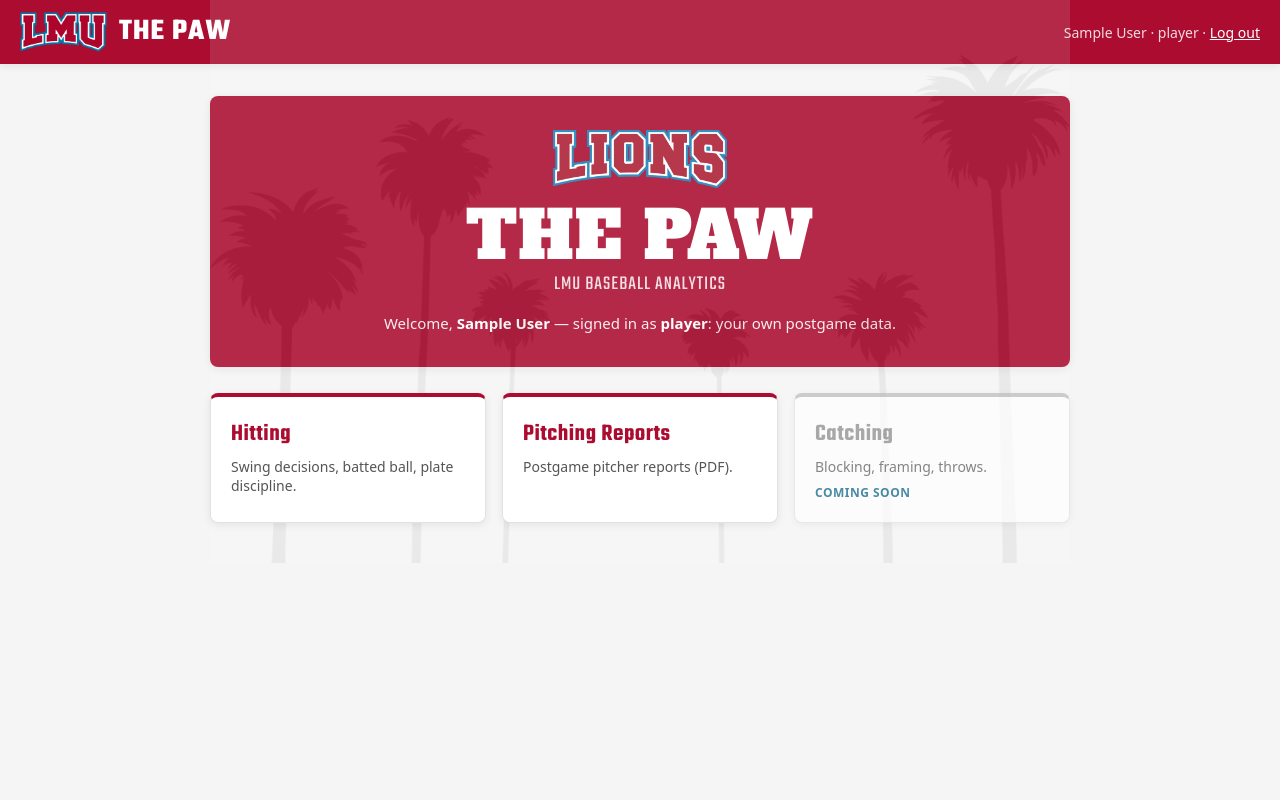
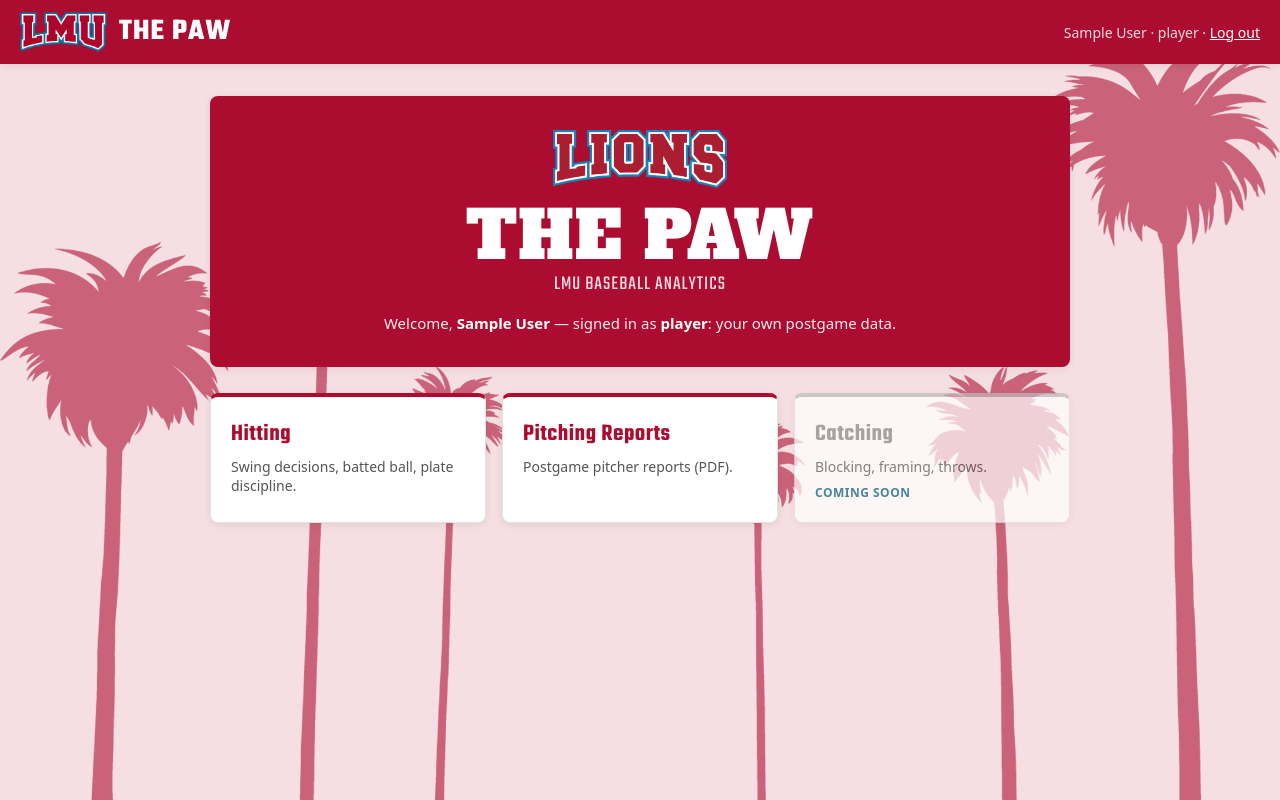
Before and after one commit to LMU-Baseball/PAW, a Flask app: page / in a window 1280 px wide. Run offline with Flask 3, Linux system fonts and the light colour scheme; the visitor is signed in with stand-in values (Sample User, id 1); parts of the project's set-up code (start-up, migrations or seed data) failed here and were passed over.

Commit message:
feat(brand): full-page light-crimson palms background + lion favicon site-wide
- base.html: body is a fixed, full-viewport light-crimson (#f5dfe3) field with a
  transparent crimson-tinted palm silhouette (palms-crimson.png) — covers every
  Jinja page (home, login, pitching), no white gaps. Lion (sun-lion) favicon.
- index.html: dropped the local palms band (now global).
- Dash hitting page: same background + favicon via index_string (it doesn't
  extend base.html).
- palms-crimson.png generated from palms.png (white keyed out, fronds → crimson).

Co-Authored-By: Claude Opus 4.8 <noreply@anthropic.com>

```diff
--- a/app/templates/base.html
+++ b/app/templates/base.html
@@ -4,6 +4,7 @@
   <meta charset="utf-8">
   <meta name="viewport" content="width=device-width, initial-scale=1">
   <title>{% block title %}The PAW — LMU Baseball{% endblock %}</title>
+  <link rel="icon" type="image/png" href="{{ url_for('static', filename='reports/lion.png') }}">
   <style>
     @font-face {
       font-family: "Teko"; font-weight: 400; font-display: swap;
@@ -28,13 +29,25 @@
     :root {
       --crimson: #AB0C2F; --crimson-dark: #8a0a26;
       --blue: #0076A5; --blue-dark: #005e84;
-      --bg: #f5f5f5; --ink: #1a1a1a;
+      --bg: #f5dfe3; --ink: #1a1a1a;
       --radius: 8px; --shadow: 0 2px 8px rgba(0,0,0,.08);
       --font-display: "Teko", system-ui, sans-serif;
       --font-marquee: "Alfa Slab One", Georgia, serif;
     }
     * { box-sizing: border-box; }
-    body { margin: 0; font-family: system-ui, sans-serif; color: var(--ink); background: var(--bg); }
+    /* Full-page light-crimson field with a subtle palm-silhouette motif. The
+       background-color always fills the page (no white gaps); the fixed palms
+       image stays anchored to the viewport bottom on every page that extends
+       this shell. */
+    body {
+      margin: 0; min-height: 100vh; font-family: system-ui, sans-serif; color: var(--ink);
+      background-color: var(--bg);
+      background-image: url("{{ url_for('static', filename='brand/palms-crimson.png') }}");
+      background-repeat: no-repeat;
+      background-position: center bottom;
+      background-size: cover;
+      background-attachment: fixed;
+    }
     header.bar {
       background: var(--crimson); color: #fff; padding: 0 20px; height: 64px;
       display: flex; align-items: center; justify-content: space-between;
--- a/app/templates/main/index.html
+++ b/app/templates/main/index.html
@@ -22,13 +22,8 @@
   }
   .home-hero .welcome strong { color: #fff; }
 
-  .modules-section { position: relative; margin-top: 26px; padding-bottom: 40px; }
-  .palms {
-    position: absolute; left: 0; right: 0; bottom: 0; width: 100%;
-    opacity: .12; pointer-events: none; z-index: 0;
-  }
+  .modules-section { margin-top: 26px; }
   .modules {
-    position: relative; z-index: 1;
     display: grid; grid-template-columns: repeat(3, 1fr); gap: 16px;
   }
   @media (max-width: 720px) { .modules { grid-template-columns: 1fr; } }
@@ -64,7 +59,6 @@
 </section>
 
 <div class="modules-section">
-  <img class="palms" src="{{ url_for('static', filename='brand/palms.png') }}" alt="" aria-hidden="true">
   <div class="modules">
     <a class="module" href="/dash/hitting/">
       <h3>Hitting</h3>
```
Also changed, not shown: app/dashboards/hitting.py (+25 -0 lines), tests/test_home.py (+1 -1 lines), app/static/brand/palms-crimson.png (added).
